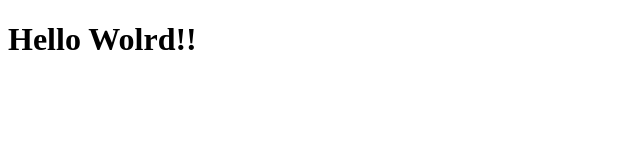
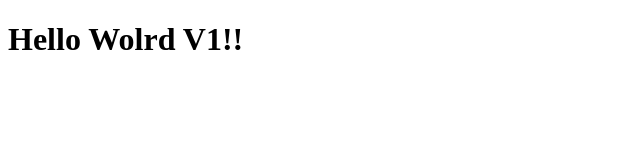
Before and after one commit to efduartem/devops-test, a website: page public/index.html in a window 1280 px wide. Shown: the full height of the page, 0-640 px from the left. Drawn offline with Linux system fonts and the light colour scheme.

Commit message:
Html V1 added

```diff
--- a/public/index.html
+++ b/public/index.html
@@ -7,6 +7,6 @@
     <title>DevOps Example App</title>
 </head>
 <body>
-    <h1>Hello Wolrd!!</h1>
+    <h1>Hello Wolrd V1!!</h1>
 </body>
 </html>
```
